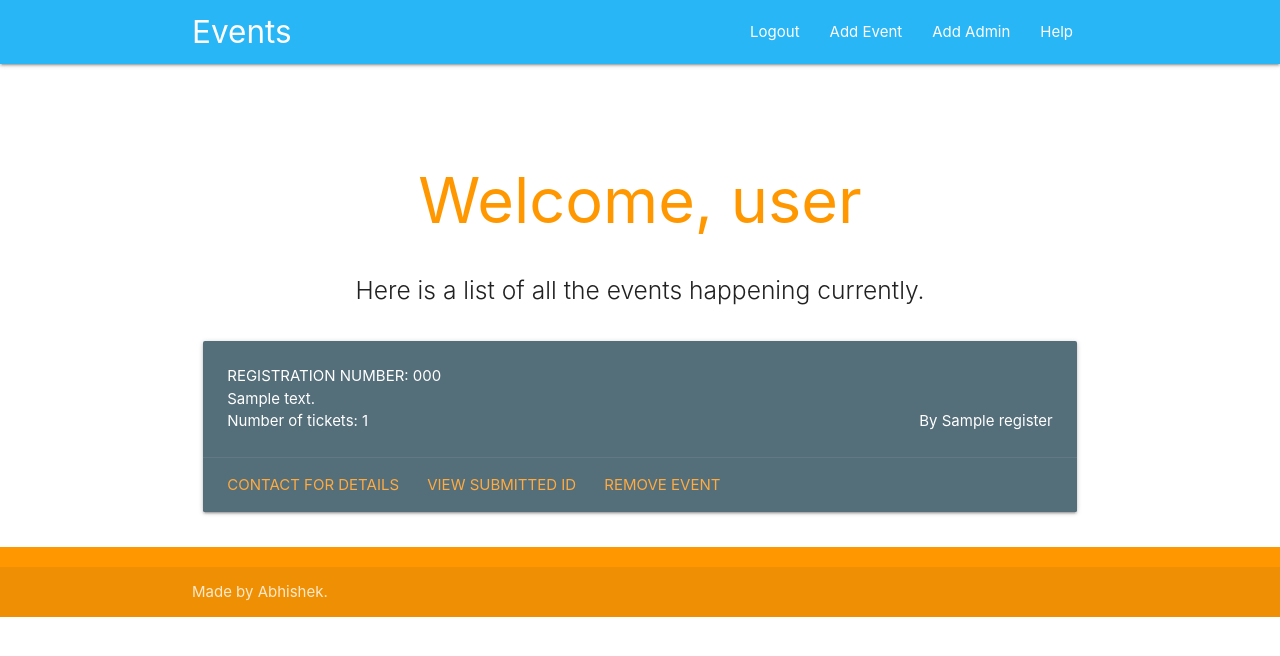
After one commit to abhishekshree/100DaysOfCode, a Flask app: page /dashboard in a window 1280 px wide. The commit adds this page. Shown: the top 656 px of the page. Run offline with Flask 2, Linux system fonts and the light colour scheme; a user stored in the database is signed in; tables that the repository leaves empty hold one stand-in row (values such as "Sample post"); some libraries are stand-ins or nearby versions.

Commit message:
Major additions

```diff
--- a/WebWork/FullStack/app.py
+++ b/WebWork/FullStack/app.py
@@ -1,47 +1,102 @@
 from flask import Flask, render_template, redirect, url_for, request, flash
 from flask_wtf import FlaskForm
 from wtforms import StringField, PasswordField, FileField, SubmitField, TextAreaField, SelectField, SubmitField
-from wtforms.validators import DataRequired
+from wtforms.validators import DataRequired, InputRequired, Length
 from flask_wtf.file import FileRequired, FileAllowed
 from werkzeug.utils import secure_filename
+from flask_sqlalchemy import SQLAlchemy
+from sqlalchemy import asc, desc
 import os
+import random
+from werkzeug.security import generate_password_hash, check_password_hash
+from flask_login import LoginManager, UserMixin, login_user, login_required, logout_user, current_user
+from flask_bootstrap import Bootstrap
 
 
 app = Flask(__name__)
+db = SQLAlchemy(app)
+Bootstrap(app)
+login_manager = LoginManager()
+login_manager.init_app(app)
+login_manager.login_view = 'login'
+
 app.config['SECRET_KEY'] = 'you-will-never-guess'
 app.config['UPLOAD_FOLDER'] = '/uploads'
+app.config['SQLALCHEMY_DATABASE_URI'] = 'sqlite:///database.db'
+
+
+class Users(UserMixin, db.Model):
+    id = db.Column(db.Integer, primary_key=True)
+    username = db.Column(db.String(15), unique=True)
+    email = db.Column(db.String(100), unique=True)
+    password = db.Column(db.String(80))
+
+
+@login_manager.user_loader
+def load_user(user_id):
+    return Users.query.get(int(user_id))
+
+
+class Register(db.Model):
+    id = db.Column(db.Integer, primary_key=True)
+    RegistrationNumber = db.Column(db.String(80))
+    Name = db.Column(db.String(80))
+    Email = db.Column(db.String(120))
+    desc = db.Column(db.String(200))
+    Type = db.Column(db.String(20))
+    tickets = db.Column(db.Integer)
+    filename = db.Column(db.String(100))
+
 
 class RegisterForm(FlaskForm):
     firstName = StringField("First Name", validators=[DataRequired()])
     lastName = StringField("Last Name", validators=[DataRequired()])
     describe = StringField('Description', validators=[DataRequired()])
-    email =  StringField("Email", validators=[DataRequired()])
+    email = StringField("Email", validators=[DataRequired()])
     tickets = StringField("Number of Tickets", validators=[DataRequired()])
-    Regtype = SelectField('Choose your option', choices=[('1','Self'), ('2','Group'), ('3','Corporate'), ('4','Others')])
-    file = FileField(validators=[FileRequired(), FileAllowed(['jpeg', 'png'], 'Images only!')])
+    Regtype = SelectField('Choose your option', choices=[
+                          ('1', 'Self'), ('2', 'Group'), ('3', 'Corporate'), ('4', 'Others')])
+    file = FileField(validators=[FileRequired(),
+                     FileAllowed(['jpeg', 'png'], 'Images only!')])
     submit = SubmitField()
 
+
+class LoginForm(FlaskForm):
+    username = StringField("Username", validators=[
+                           InputRequired(), Length(min=4, max=15)])
+    password = PasswordField("Password", validators=[
+                             InputRequired(), Length(min=8, max=80)])
+
+
+class SignupForm(FlaskForm):
+    email = StringField("Email", validators=[InputRequired()])
+    username = StringField("Username", validators=[
+                           InputRequired(), Length(min=4, max=15)])
+    password = PasswordField("Password", validators=[
+                             InputRequired(), Length(min=8, max=80)])
 
 
 @app.route('/')
 def index():
-   return render_template('index.html')
+    events = Register.query.order_by(Register.id.desc()).limit(5)
+    return render_template('index.html', events=events)
 
 
 @app.route('/form', methods=['GET', 'POST'])
 def form():
     form = RegisterForm()
     regtypes = ['Self', 'Group', 'Corporate', 'Others']
-    if request.method =='POST':
-        name =  form.firstName.data + " " + form.lastName.data
+    if request.method == 'POST':
+        name = form.firstName.data + " " + form.lastName.data
         email = form.email.data
         ticketcount = form.tickets.data
         desc = form.describe.data
         # file = form.file.data
         file = request.files['file']
         regtype = regtypes[int(form.Regtype.data)-1]
-
-        file.save(os.path.join('static/images', secure_filename(file.filename)))
+        regno = name[:1] + str(random.randint(10000, 1000000000))
+        file.save(os.path.join('static/images',
+                  secure_filename(file.filename)))
 
         context = {
             'name': name,
@@ -49,19 +104,99 @@ def form():
             'desc': desc,
             'ticket': ticketcount,
             'type': regtype,
-            'file': file.filename
+            'file': file.filename,
+            'reg': regno
         }
-        return redirect(url_for('preview', context = context))
+        return redirect(url_for('preview', context=context))
         # return context
 
     return render_template('form.html', form=form)
 
 
-
-@app.route('/preview', methods=['GET', 'POST'])
+@app.route('/preview/', methods=['GET', 'POST'])
 def preview():
     dict = eval(request.args.get('context', None))
+    if request.method == 'POST':
+        os.rename("static/images/" + dict['file'],
+                  "static/identities/" + dict['file'])
+        new_register = Register(
+            RegistrationNumber=dict['reg'],
+            Name=dict['name'],
+            Email=dict['email'],
+            desc=dict['desc'],
+            Type=dict['type'],
+            tickets=dict['ticket'],
+            filename=dict['file']
+        )
+        db.session.add(new_register)
+        db.session.commit()
+
+        return redirect(url_for('thanks'))
+
     return render_template('preview.html', context=dict)
+
+
+@app.route('/thanks')
+def thanks():
+   return render_template('thanks.html')
+
+
+@app.route('/all')
+def all():
+    events = Register.query.all()[::-1]
+    return render_template('all.html', events=events)
+
+
+@app.route('/delete/<int:id>')
+@login_required
+def delete(id):
+    r = Register.query.get_or_404(id)
+    path = ('static/identities/' + r.filename).strip()
+    os.remove(path)
+    db.session.delete(r)
+    db.session.commit()
+
+    return redirect(url_for('dashboard'))
+
+# login
+
+@app.route('/login', methods =['GET', 'POST'])
+def login():
+    form = LoginForm()
+    if form.validate_on_submit():
+        user = Users.query.filter_by(username=form.username.data).first()
+        if user:
+            if check_password_hash(user.password,form.password.data):
+                login_user(user)
+                return redirect(url_for('dashboard'))
+        return '<h1>Invalid username or password</h1>'
+
+    return render_template('login.html', form=form)
+
+@app.route('/signup',methods =['GET', 'POST'])
+def signup():
+    form = SignupForm()
+    if form.validate_on_submit():
+        hashed = generate_password_hash(form.password.data, method='sha256')
+        new_user = Users(username=form.username.data, email = form.email.data, password=hashed)
+        db.session.add(new_user)
+        db.session.commit()
+        return '<h1>New user added </h1>'
+    return render_template('signup.html', form=form)
+
+
+@app.route('/dashboard')
+@login_required
+def dashboard():
+    events = Register.query.all()[::-1]
+    return render_template('dashboard.html', events= events, name=current_user.username)
+
+@app.route('/logout')
+@login_required
+def logout():
+    logout_user()
+    return redirect(url_for('index'))
+
 
 if __name__ == "__main__":
     app.run(debug=True)
--- /dev/null
+++ b/WebWork/FullStack/templates/dashboard.html
@@ -0,0 +1,85 @@
+<!DOCTYPE html>
+<html lang="en">
+
+<head>
+  <meta charset="UTF-8">
+  <meta http-equiv="Content-Type" content="text/html; charset=UTF-8" />
+  <meta name="viewport" content="width=device-width, initial-scale=1, maximum-scale=1.0" />
+  <title>Welcome Admin </title>
+  <link rel="stylesheet" href="{{url_for('static', filename='css/style.css')}}">
+  <link href="https://fonts.googleapis.com/icon?family=Material+Icons" rel="stylesheet">
+  <link rel="stylesheet" href="https://cdnjs.cloudflare.com/ajax/libs/materialize/1.0.0/css/materialize.min.css">
+
+</head>
+
+<body>
+  <!-- NAVBAR -->
+  <nav class="light-blue lighten-1" role="navigation">
+    <div class="nav-wrapper container"><a id="logo-container" href="#" class="brand-logo">Events</a>
+      <ul class="right hide-on-med-and-down">
+        <li><a href="{{url_for('logout')}}">Logout</a></li>
+        <li><a href="{{url_for('form')}}">Add Event</a></li>
+        <li><a href="{{url_for('signup')}}">Add Admin</a></li>
+        <li><a href="#">Help</a></li>
+      </ul>
+
+      <ul id="nav-mobile" class="sidenav">
+        <li><a href="{{url_for('logout')}}">Logout</a></li>
+        <li><a href="{{url_for('form')}}">Add Event</a></li>
+        <li><a href="{{url_for('signup')}}">Add Admin</a></li>
+        <li><a href="#">Help</a></li>
+      </ul>
+      <a href="#" data-target="nav-mobile" class="sidenav-trigger"><i class="material-icons">menu</i></a>
+    </div>
+  </nav>
+
+  <div class="section no-pad-bot" id="index-banner content">
+    <div class="container">
+      <br><br>
+      <h1 class="header center orange-text">Welcome, {{ name }}</h1>
+      <div class="row center">
+        <h5 class="header col s12 light">Here is a list of all the events happening currently.</h5>
+      </div>
+    </div>
+  </div>
+
+  <div class="container">
+    {%for event in events%}
+    <div class="row">
+      <div class="col s12 m6" style="width:100%;">
+        <div class="card blue-grey darken-1">
+          <div class="card-content white-text">
+            <span>REGISTRATION NUMBER: </span> <span>{{ event.RegistrationNumber }}</span>
+            <p>{{event.desc}}</p>
+            <span class="right">By {{ event.Name }}</span>
+            <span>Number of tickets: {{ event.tickets }}</span>
+          </div>
+          <div class="card-action">
+            <a href="mailto:{{ event.Email }}">Contact for details</a>
+            <a href="../static/identities/{{ event.filename }}">View Submitted ID</a>
+            <a href="{{ url_for('delete', id=event.id) }}">Remove Event</a>
+
+          </div>
+        </div>
+      </div>
+    </div>
+    {%endfor%}
+  </div>
+  <footer class="page-footer orange">
+    <div class="footer-copyright">
+      <div class="container">
+        Made by Abhishek.
+      </div>
+    </div>
+  </footer>
+
+
+
+  <!-- SCRIPTS -->
+  <script src="https://code.jquery.com/jquery-2.1.1.min.js"></script>
+  <script src="https://cdnjs.cloudflare.com/ajax/libs/materialize/1.0.0/js/materialize.min.js"></script>
+
+  <script src="{{url_for('static', filename='js/app.js')}}"></script>
+</body>
+
+</html>
```
Also changed, not shown: WebWork/FullStack/static/dashboard.css (added, +105 -0 lines), WebWork/FullStack/static/signin.css (added, +40 -0 lines), WebWork/FullStack/templates/all.html (added, +68 -0 lines), WebWork/FullStack/templates/index.html (+25 -5 lines), WebWork/FullStack/templates/login.html (added, +24 -0 lines), WebWork/FullStack/templates/preview.html (+6 -4 lines), WebWork/FullStack/templates/signup.html (added, +26 -0 lines), WebWork/FullStack/templates/thanks.html (+12 -1 lines), WebWork/FullStack/database.db (added), WebWork/FullStack/static/images/segments.png (deleted), 3 other files.
